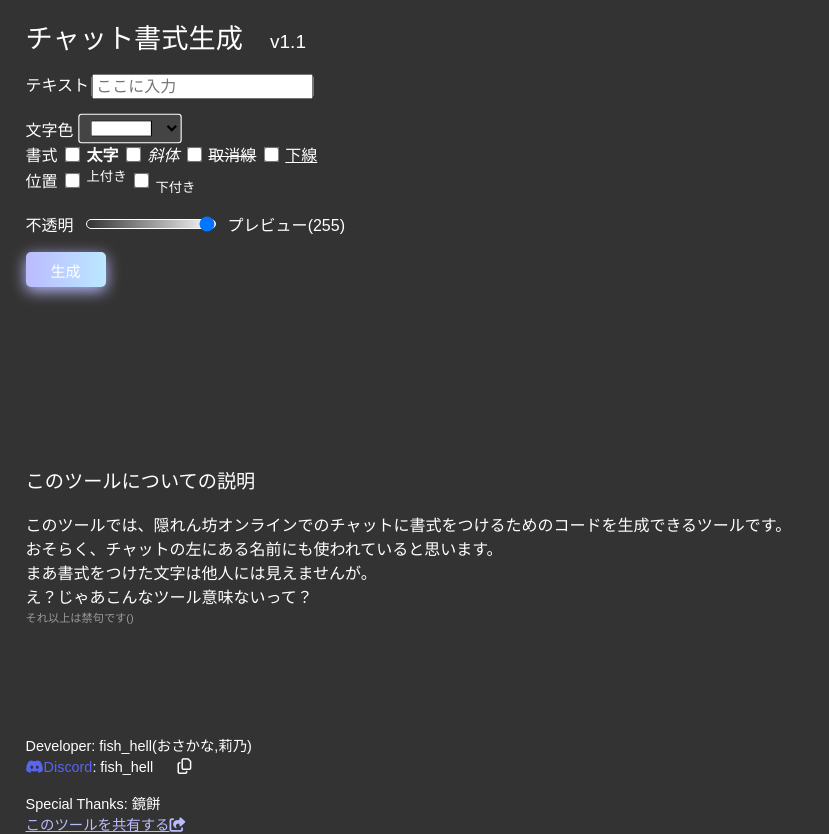
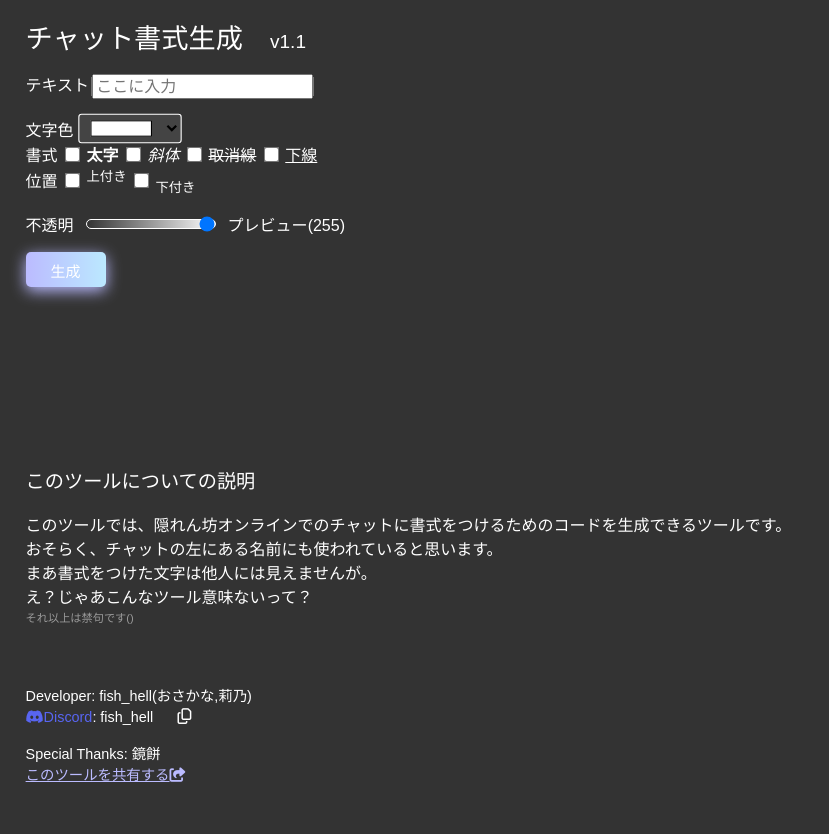
Before and after one commit to fish-hell/hideio-format, a plain HTML site: page index.html in a window 1280 px wide. Shown: the whole page, without its empty margins (0-829 px from the left). After the commit the page ends 800 px from the top, so only its background shows below. Drawn offline with Linux system fonts and the light colour scheme.

Commit message:
Update index.html

```diff
--- a/index.html
+++ b/index.html
@@ -97,7 +97,7 @@
    }
    #credit {
     position: absolute;
-    top: 720px;
+    top: 670px;
     font-size: 0.9em;
    }
 </style>
```
